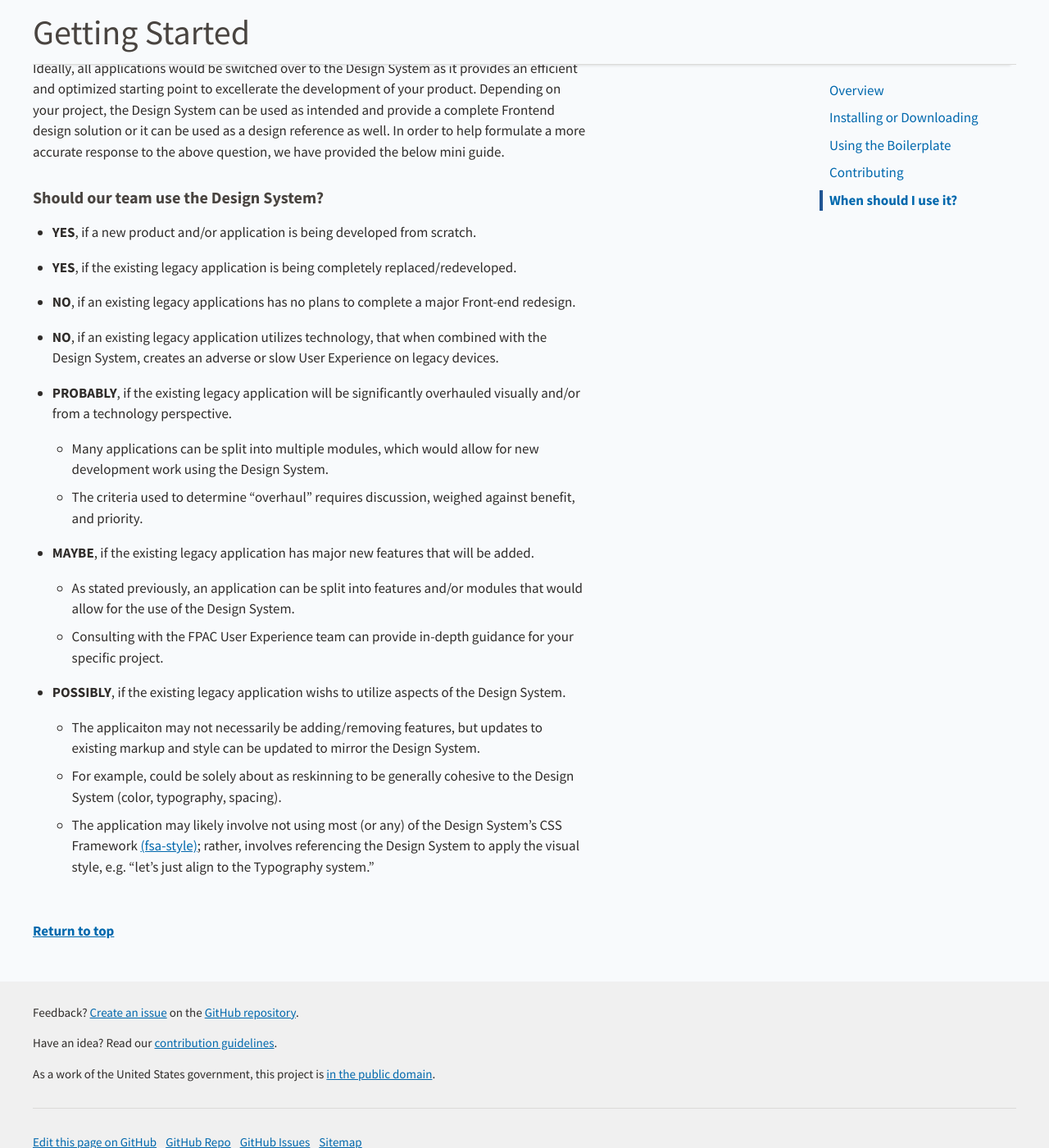
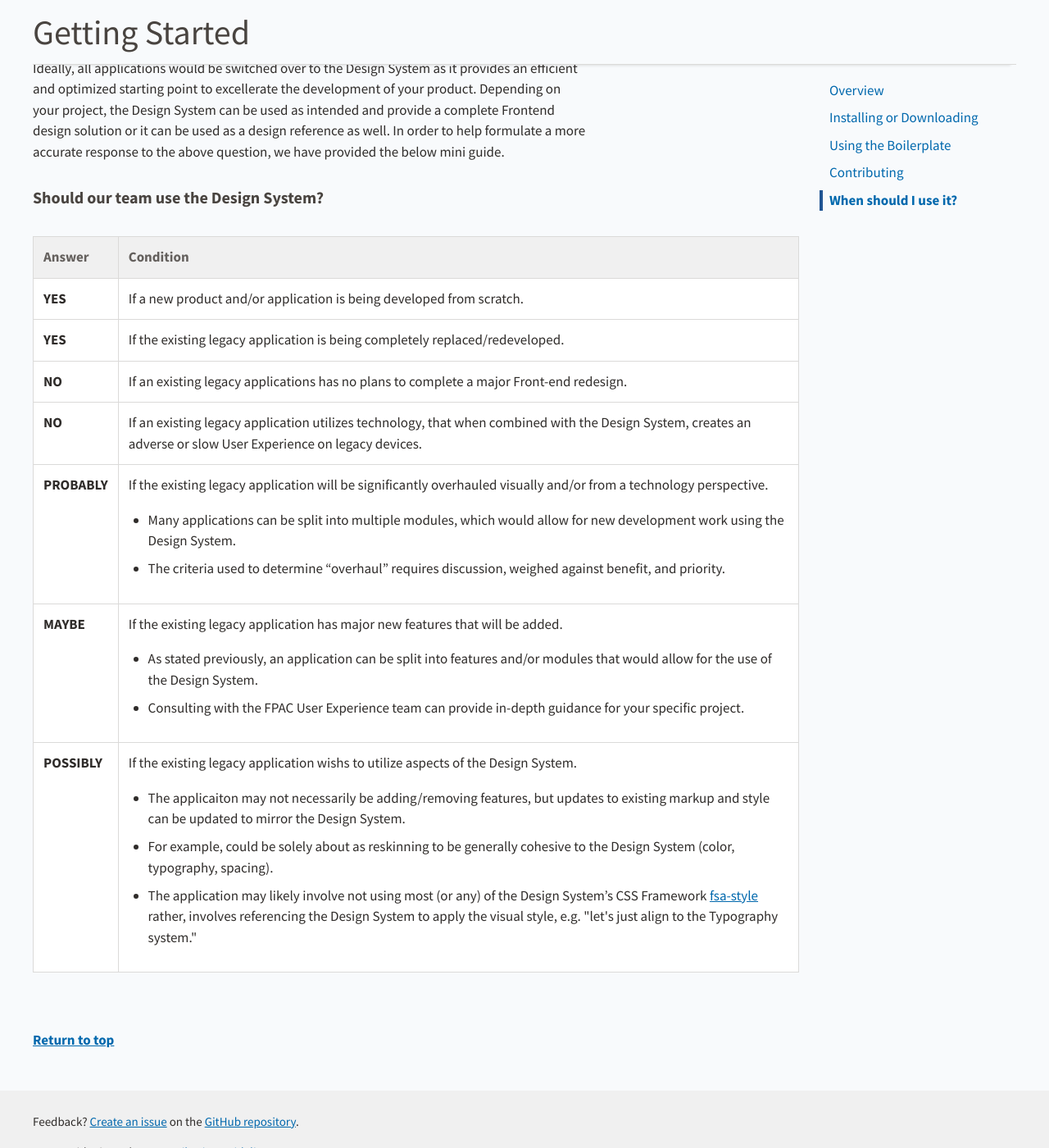
Before and after one commit to USDA-FSA/fsa-design-system, a Jekyll site: the page built from getting-started/index.md, in a window 1280 px wide and 1400 px high, scrolled down 3757 px. Shown: the whole window at 82% size. Built offline with Jekyll 4.4.1, drawn with Linux system fonts in a browser that asks for light colours.

Commit message:
updated Should I... [appends #233]

```diff
--- a/getting-started/index.md
+++ b/getting-started/index.md
@@ -146,26 +146,88 @@ Ideally, all applications would be switched over to the Design System as it prov
 
 ### Should our team use the Design System?
 
-- **YES**, if a new product and/or application is being developed from scratch.
-
-- **YES**, if the existing legacy application is being completely replaced/redeveloped.
-
-- **NO**, if an existing legacy applications has no plans to complete a major Front-end redesign.
-
-- **NO**, if an existing legacy application utilizes technology, that when combined with the Design System, creates an adverse or slow User Experience on legacy devices.
-
-- **PROBABLY**, if the existing legacy application will be significantly overhauled visually and/or from a technology perspective.
-
-  - Many applications can be split into multiple modules, which would allow for new development work using the Design System.
-  - The criteria used to determine “overhaul” requires discussion, weighed against benefit, and priority.
-
-- **MAYBE**, if the existing legacy application has major new features that will be added.
-
-  - As stated previously, an application can be split into features and/or modules that would allow for the use of the Design System.
-  - Consulting with the FPAC User Experience team can provide in-depth guidance for your specific project.
-
-- **POSSIBLY**, if the existing legacy application wishs to utilize aspects of the Design System.
-
-  - The applicaiton may not necessarily be adding/removing features, but updates to existing markup and style can be updated to mirror the Design System.
-  - For example, could be solely about as reskinning to be generally cohesive to the Design System (color, typography, spacing).
-  - The application may likely involve not using most (or any) of the Design System’s CSS Framework [(fsa-style)](https://github.com/USDA-FSA/fsa-style); rather, involves referencing the Design System to apply the visual style, e.g. "let's just align to the Typography system."
+<table class="fsa-table fsa-table--responsive fsa-table--responsive-horizontal">
+	<thead>
+		<tr>
+			<th scope="col">Answer</th>
+			<th scope="col">Condition</th>
+		</tr>
+	</thead>
+	<tbody>
+		<tr>
+			<td aria-label="answer" scope="row">
+					<strong>YES</strong>
+			</td>
+			<td aria-label="condition">If a new product and/or application is being developed from scratch.</td>
+		</tr>
+		<tr>
+			<td aria-label="answer" scope="row">
+					<strong>YES</strong>
+			</td>
+			<td aria-label="condition">If the existing legacy application is being completely replaced/redeveloped.</td>
+		</tr>
+		<tr>
+			<td aria-label="answer" scope="row">
+					<strong>NO</strong>
+			</td>
+			<td aria-label="condition">If an existing legacy applications has no plans to complete a major Front-end redesign.</td>
+		</tr>
+		<tr>
+			<td aria-label="answer" scope="row">
+					<strong>NO</strong>
+			</td>
+			<td aria-label="condition">If an existing legacy application utilizes technology, that when combined with the Design System, creates an adverse or slow User Experience on legacy devices.</td>
+		</tr>
+		<tr>
+			<td aria-label="answer" scope="row">
+					<strong>PROBABLY</strong>
+			</td>
+			<td aria-label="condition">
+				If the existing legacy application will be significantly overhauled visually and/or from a technology perspective.
+				<ul>
+					<li>
+						Many applications can be split into multiple modules, which would allow for new development work using the Design System.
+					</li>
+					<li>
+						The criteria used to determine “overhaul” requires discussion, weighed against benefit, and priority.
+					</li>
+				</ul>
+			</td>
+		</tr>
+		<tr>
+			<td aria-label="answer" scope="row">
+					<strong>MAYBE</strong>
+			</td>
+			<td aria-label="condition">
+				If the existing legacy application has major new features that will be added.
+				<ul>
+					<li>
+						As stated previously, an application can be split into features and/or modules that would allow for the use of the Design System.
+					</li>
+					<li>
+						Consulting with the FPAC User Experience team can provide in-depth guidance for your specific project.
+					</li>
+				</ul>
+			</td>
+		</tr>
+		<tr>
+			<td aria-label="answer" scope="row">
+					<strong>POSSIBLY</strong>
+			</td>
+			<td aria-label="condition">
+				If the existing legacy application wishs to utilize aspects of the Design System.
+				<ul>
+					<li>
+						The applicaiton may not necessarily be adding/removing features, but updates to existing markup and style can be updated to mirror the Design System.
+					</li>
+					<li>
+						For example, could be solely about as reskinning to be generally cohesive to the Design System (color, typography, spacing).
+					</li>
+					<li>
+						The application may likely involve not using most (or any) of the Design System’s CSS Framework <a href="https://github.com/USDA-FSA/fsa-style">fsa-style</a> rather, involves referencing the Design System to apply the visual style, e.g. "let's just align to the Typography system."
+					</li>
+				</ul>
+			</td>
+		</tr>
+	</tbody>
+</table>
```
